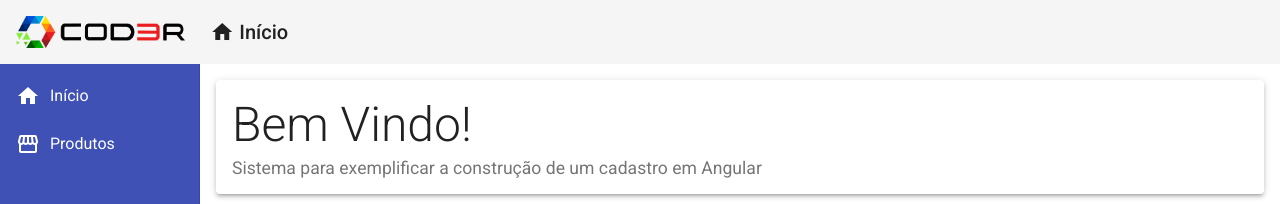
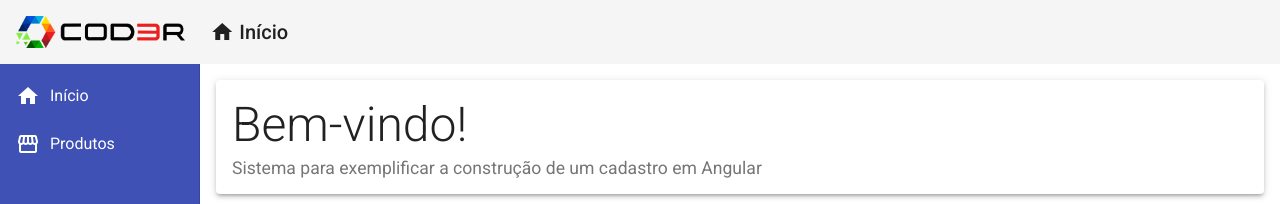
Before and after one commit to samuel-oldra/CadastroDeProdutos, an Angular app in the folder frontend/: page / in a window 1280 px wide. Shown: the top 204 px of the page. Built offline with nearby package versions, Linux system fonts and the light colour scheme.

Commit message:
CMD: ng g d directives/red (ou ng generate directive ...)

```diff
--- a/frontend/src/app/app.module.ts
+++ b/frontend/src/app/app.module.ts
@@ -12,6 +12,7 @@ import { HeaderComponent } from './components/template/header/header.component';
 import { NavComponent } from './components/template/nav/nav.component';
 import { HomeComponent } from './views/home/home.component';
 import { ProductCrudComponent } from './views/product-crud/product-crud.component';
+import { RedDirective } from './directives/red.directive';
 
 @NgModule({
   declarations: [
@@ -20,7 +21,8 @@ import { ProductCrudComponent } from './views/product-crud/product-crud.componen
     FooterComponent,
     NavComponent,
     HomeComponent,
-    ProductCrudComponent
+    ProductCrudComponent,
+    RedDirective
   ],
   imports: [
     BrowserModule,
--- /dev/null
+++ b/frontend/src/app/directives/red.directive.ts
@@ -0,0 +1,10 @@
+import { Directive } from '@angular/core';
+
+@Directive({
+  selector: '[appRed]'
+})
+export class RedDirective {
+
+  constructor() { }
+
+}
--- a/frontend/src/app/views/home/home.component.html
+++ b/frontend/src/app/views/home/home.component.html
@@ -1,6 +1,6 @@
 <mat-card class="home mat-elevation-z3">
     <mat-card-title class="title">
-        Bem Vindo!
+        Bem-vindo!
     </mat-card-title>
     <mat-card-subtitle class="subtitle">
         Sistema para exemplificar a construção de um cadastro em Angular
```
